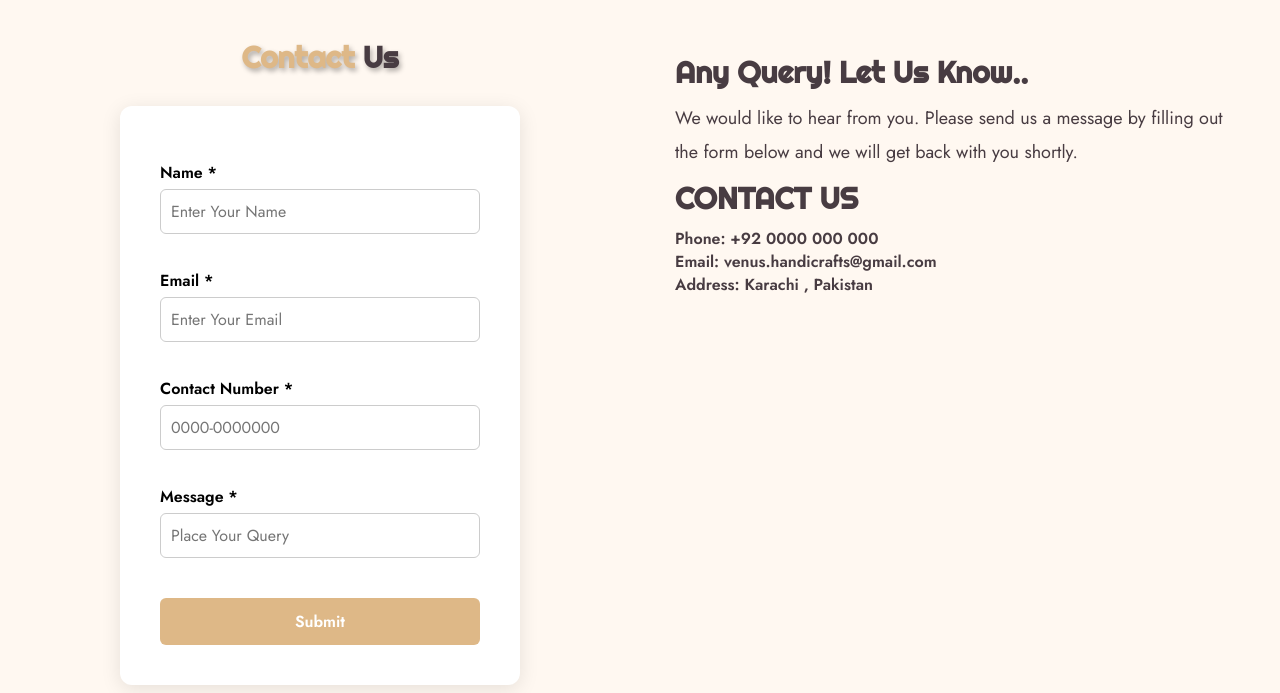
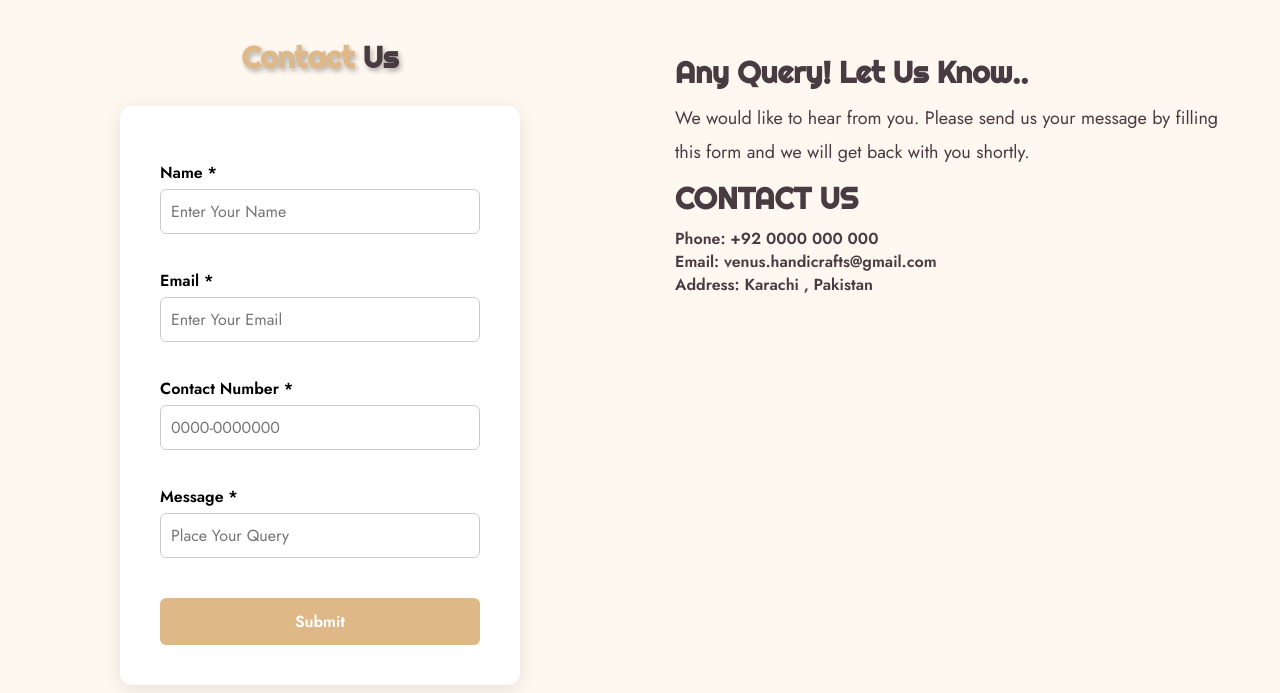
Before and after one commit to IbrahimMIS/Venus_Handicrafts_2025, a plain HTML site: page html/contact_us.html in a window 1280 px wide. Shown: the part 812-1505 px from the top of the page. Drawn offline with nearby package versions, Linux system fonts and the light colour scheme.

Commit message:
version 1.2

```diff
--- a/html/contact_us.html
+++ b/html/contact_us.html
@@ -128,8 +128,7 @@
             <div class="cu_content">
 
             <h3>Any Query! Let us know..</h3>
-            <p>We would like to hear from you. Please send us a message by filling out the form below and we will get
-                back with you shortly.</p>
+            <p>We would like to hear from you. Please send us your message by filling this form and we will get back with you shortly.</p>
 
             <h3>CONTACT US</h3>
 
```
